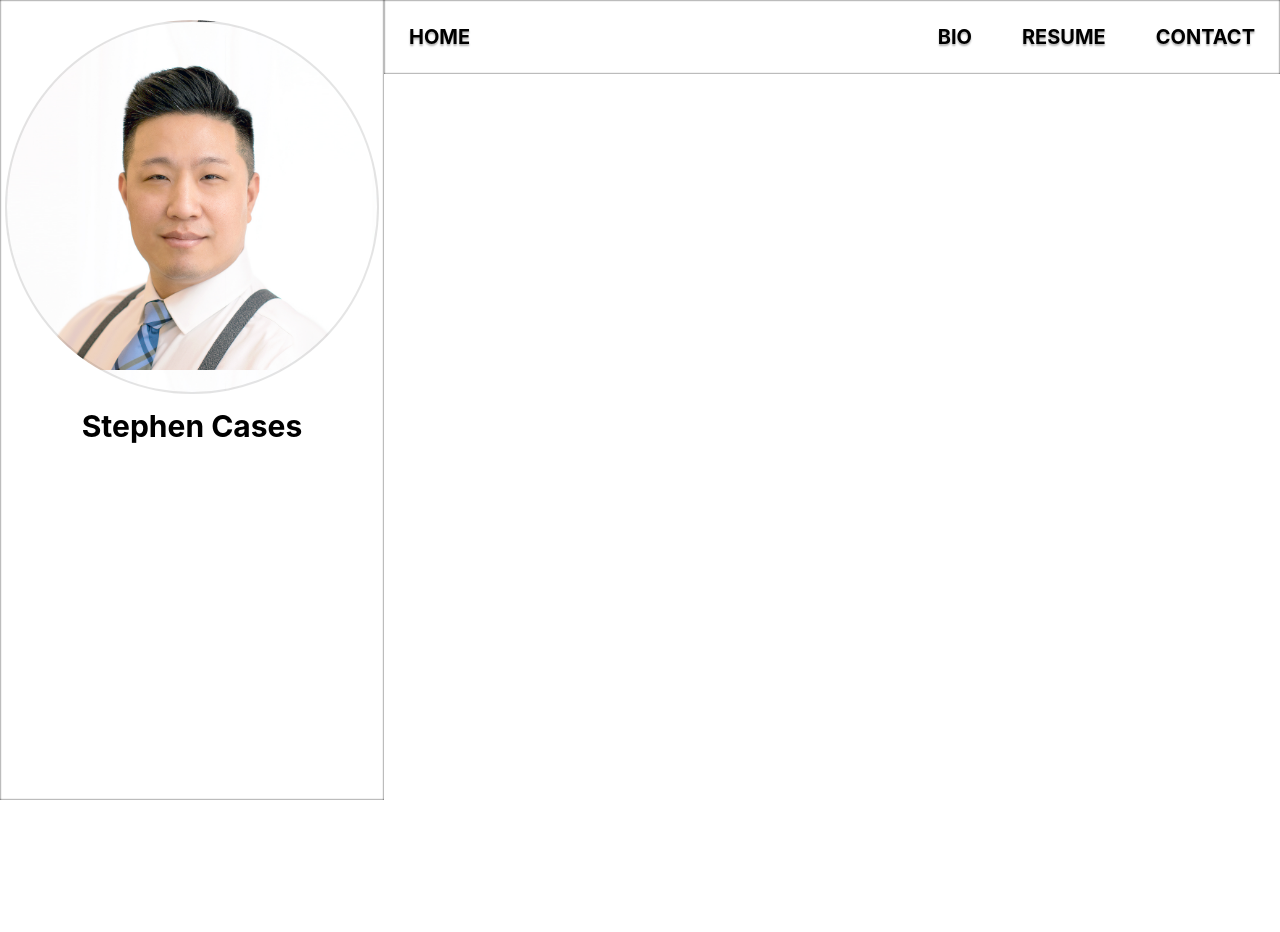
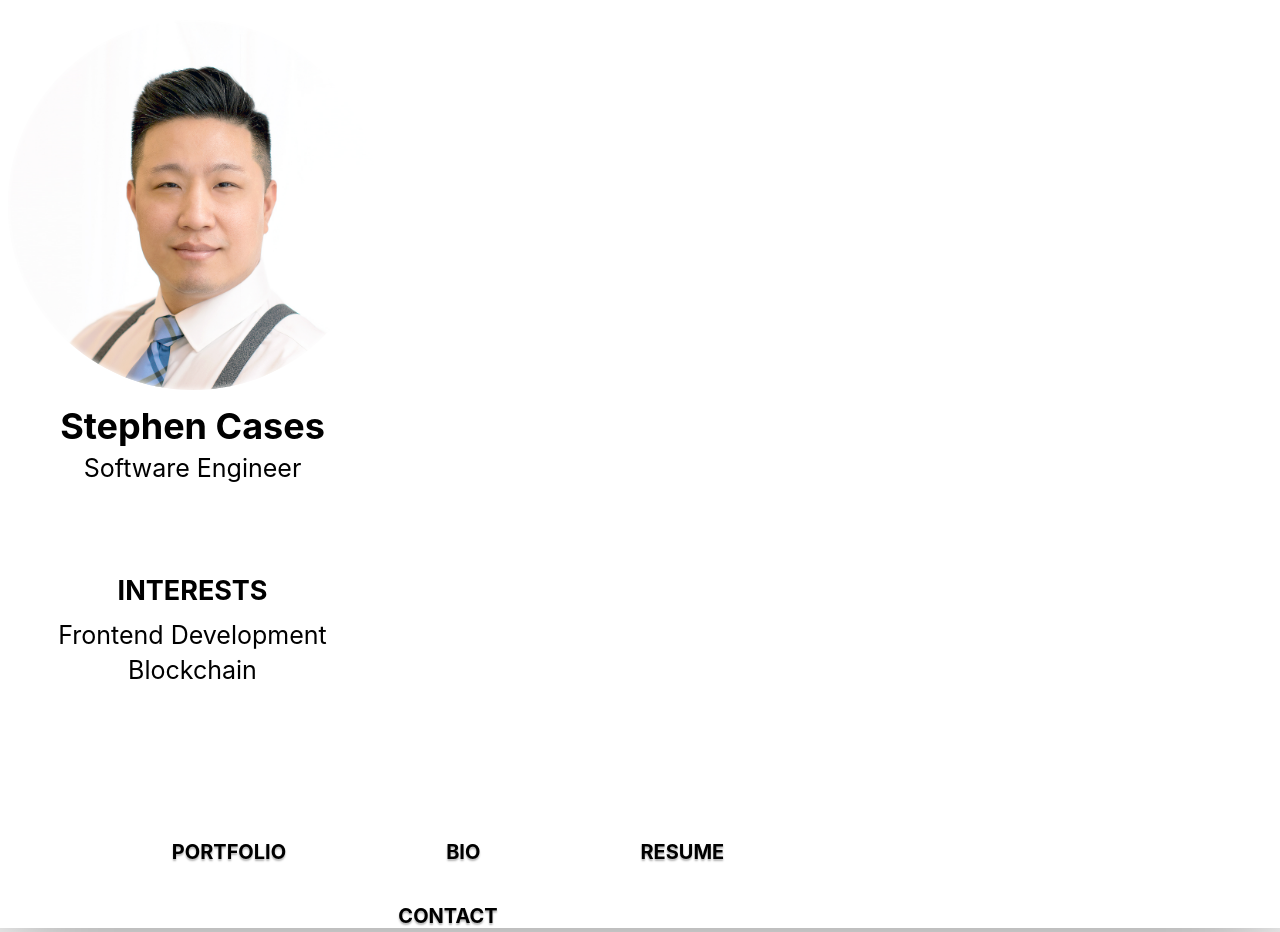
Before and after one commit to builtforsomethingbigger/stephencases.com, a React (Create React App) app: page / in a window 1280 px wide. Before the commit the page ends 804 px from the top, so only its background shows below. Built offline with nearby package versions, Linux system fonts and the light colour scheme.

Commit message:
Style adjustments to App layout

```diff
--- a/src/components/nav/Nav.js
+++ b/src/components/nav/Nav.js
@@ -4,8 +4,8 @@ import '../../styles/Nav.css';
 const Nav = () => {
     return(
         <div id="Nav">
-            <div className="portfolio">HOME</div>
             <div id="NavMenu">
+                <span className="navOptions">PORTFOLIO</span>
                 <span className="navOptions">BIO</span>
                 <span className="navOptions">RESUME</span>
                 <span className="navOptions">CONTACT</span>
--- a/src/components/profile/ProfileBanner.js
+++ b/src/components/profile/ProfileBanner.js
@@ -6,7 +6,16 @@ const ProfileBanner = () => {
         <div id="ProfileBanner">
             <div id="ProfilePicture"></div>
             <div id="ProfileInfo">
-                <span className="profileName">Stephen Cases</span>
+                <span className="profile-name">Stephen Cases</span>
+                <span className="profile-title">Software Engineer</span>
+                <div className="profile-interests">
+                    <p className="profile-interests-text">
+                    <span className="profile-interests-header">INTERESTS</span><br/>
+                        Frontend Development<br/>
+                        Blockchain<br/>
+
+                    </p>
+                </div>
             </div>
         </div>
     )
--- a/src/styles/App.css
+++ b/src/styles/App.css
@@ -1,10 +1,22 @@
 #AppWrapper{
   text-align: center;
+  background-color: white;
+  /* background: linear-gradient(
+    to bottom right,
+    rgb(197, 197, 197) 0%,
+    rgb(159, 159, 159) 30%,
+    rgb(217, 217, 217) 60%,
+    rgb(205, 205, 205) 100%
+  );  */
+  overflow: scroll;
 }
 #App {
   display: inline-block;
   width: 100%;
+  min-width: 1200px;
   max-width: 1500px;
+  background-color: rgba(255, 255, 255, 0.7);
+  box-shadow: 0px 0px 100px rgba(0, 0, 0, 0.5);
 }
 
 .App-logo {
--- a/src/styles/Nav.css
+++ b/src/styles/Nav.css
@@ -3,38 +3,30 @@
     display: block;
     float: left;
     width: 70%;
+    min-width: 550px;
     height: fit-content;
-    top: 0;
-    left: 0;
-    box-shadow: inset 0px 0px 2px black;
+    top: 20px;
+    right: 0;
 }
 #NavMenu{
     position: relative;
     display: block;
-    float: right;
-}
-.portfolio{
-    position: relative;
-    display: block;
     float: left;
-    width: fit-content;
-    font-size: 20px;
+    font-size: 22px;
     font-weight: bold;
-    padding: 25px;
-    cursor: pointer;
     text-shadow: 0px 2px 2px rgba(0, 0, 0, 0.3);
-}
-.portfolio:hover{
-    text-shadow: none;
 }
 .navOptions{
     display: inline-block;
     font-size: 20px;
-    font-weight: bold;
-    padding: 25px;
+    padding: 20px 80px 20px 80px;
     cursor: pointer;
-    text-shadow: 0px 2px 2px rgba(0, 0, 0, 0.3);
 }
 .navOptions:hover{
     text-shadow: none;
+    text-decoration: underline;
 }
+.navOptions:active{
+    text-shadow: none;
+    text-decoration: none;
+}
--- a/src/styles/ProfileBanner.css
+++ b/src/styles/ProfileBanner.css
@@ -3,24 +3,55 @@
     display: block;
     float: left;
     width: 30%;
+    min-width: 385px;
     height: 100vh;
-    box-shadow: inset 0px 0px 2px black;
+    /* box-shadow: inset 0px 0px 2px black; */
 }
 #ProfilePicture{
     position: relative;
     display: inline-block;
     background-image: url('../images/Headshot_2018.jpg');
-    background-size: contain;
+    background-size: cover;
+    background-repeat: no-repeat;
     top: 20px;
     width: 370px;
     height: 370px;
-    border: 2px solid rgba(0, 0, 0, 0.1);
+    box-shadow: inset 0px 0px 6px rgb(255, 255, 255);
     border-radius: 50%;
 }
-.profileName{
+.profile-name{
     position: relative;
     display: inline-block;
+    width: 100%;
     top: 30px;
-    font-size: 30px;
+    font-size: 36px;
     font-weight: bold;
 }
+.profile-title{
+    position: relative;
+    display: inline-block;
+    width: 100%;
+    top: 35px;
+    font-size: 25px;
+}
+.profile-interests{
+    position: relative;
+    display: inline-block;
+    width: 100%;
+    top: 100px;
+}
+.profile-interests-header{
+    position: relative;
+    display: inline-block;
+    font-size: 27px;
+    font-weight: bold;
+    width: 100%;
+    padding-bottom: 10px;
+}
+.profile-interests-text{
+    position: relative;
+    display: inline-block;
+    font-size: 25px;
+    line-height: 35px;
+    width: 100%;
+}
```
